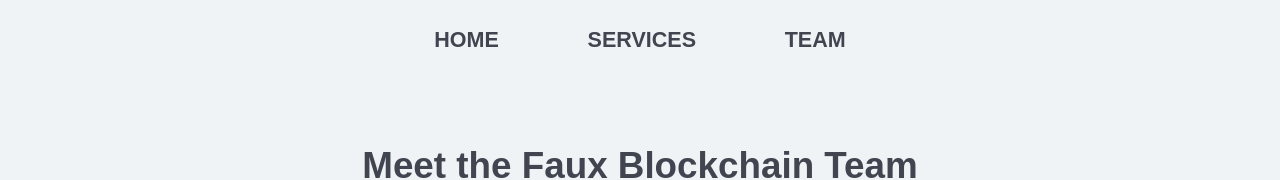
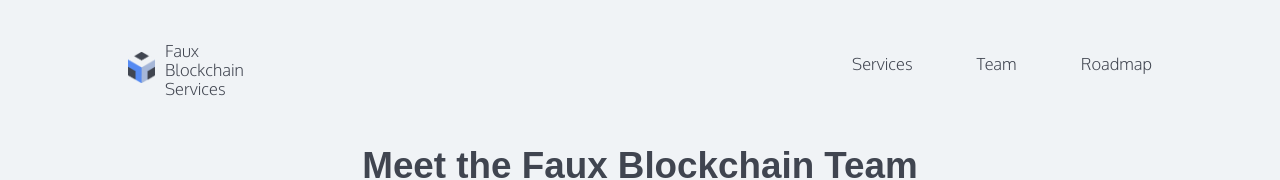
Before and after one commit to darzyx/faux-blockchain-services, a React (Create React App) app: page /team in a window 1280 px wide. Shown: the top 180 px of the page. Built offline with nearby package versions, Linux system fonts and the light colour scheme; a web font is replaced by a local one.

Commit message:
Replaces Navbar with styled Menu, adjusts page margins

```diff
--- a/src/App.js
+++ b/src/App.js
@@ -2,7 +2,7 @@ import React, { Component } from 'react'
 import { BrowserRouter, Route } from 'react-router-dom'
 import styled from 'styled-components'
 
-import Navbar from './components/Navbar'
+import Menu from './components/Menu'
 import Home from './components/Home'
 import Services from './components/Services'
 import Team from './components/Team'
@@ -21,7 +21,7 @@ class App extends Component {
     return (
       <BrowserRouter basename={process.env.PUBLIC_URL}>
         <AppWrapper>
-          <Navbar />
+          <Menu />
           <Route exact path='/' component={Home}/>
           <Route exact path='/services' component={Services}/>
           <Route exact path='/team' component={Team}/>
--- a/src/components/Footer.js
+++ b/src/components/Footer.js
@@ -15,7 +15,7 @@ const FooterWrapper = styled.div`
 
 const Grid = styled.div`
   display: grid;
-  padding: 5vh 15vw 5vh 15vw;
+  padding: 3vh 10vw 3vh 10vw;
   width: 100vw;
   color: white;
   @media (min-width: 700px) {
@@ -49,7 +49,7 @@ const Logo = styled.img`
 `
 
 const Divider = styled.hr`
-  width: 70vw;
+  width: 80vw;
   height: 1px;
   color: white;
   background: white;
@@ -58,7 +58,7 @@ const Divider = styled.hr`
 
 const Footing = styled.div`
   width: 100vw;
-  padding: 1vh 15vw 5vh 15vw;
+  padding: 1vh 10vw 5vh 10vw;
   font-size: 0.7rem;
   color: #AAB3C1;
   text-align: right;
--- a/src/components/Home.js
+++ b/src/components/Home.js
@@ -23,6 +23,7 @@ const Main = styled.div`
 
 const Content = styled.div`
   position: absolute;
+  max-width: 800px;
   margin: 10px 0 0 0;
   padding: 0;
   display: flex;
--- /dev/null
+++ b/src/components/Menu.js
@@ -0,0 +1,72 @@
+import React from 'react'
+import styled from 'styled-components'
+import { NavLink } from 'react-router-dom'
+
+const logoImg = require('../media/logo.png')
+
+const MenuWrapper = styled.div`
+  z-index: 1;
+  position: absolute;
+  top: 0;
+  left: 0;
+  width: 100vw;
+  padding: 3vh 10vw 3vh 10vw;
+  font-size: 0.9rem;
+`
+
+const MenuLeft = styled.div`
+  display: grid;
+  grid-template-columns: auto auto;
+  grid-gap: 10px;
+  height: 10vh;
+  float: left;
+`
+
+const MenuRight = styled.div`
+  display: grid;
+  grid-template-columns: auto auto auto;
+  grid-gap: 5vw;
+  height: 10vh;
+  float: right;
+`
+
+const MenuItem = styled.div`
+  align-self: center;
+  justify-self: center;
+`
+
+const Logo = styled.img`
+  width: 3.3825vh;
+  height: 3.8925vh;
+`
+
+const MenuLink = styled(NavLink)`
+  text-decoration: none;
+  color: #404550;
+  &:hover { color: rgba(85,138,242,1); }
+`
+
+const Menu = () =>
+  <MenuWrapper>
+    <MenuLeft>
+      <MenuItem>
+        <MenuLink to='/'><Logo alt='company logo' src={logoImg} /></MenuLink>
+      </MenuItem>
+      <MenuItem>
+        <MenuLink to='/'><p>Faux<br />Blockchain<br />Services</p></MenuLink>
+      </MenuItem>
+    </MenuLeft>
+    <MenuRight>
+      <MenuItem>
+        <MenuLink to='/services'><p>Services</p></MenuLink>
+      </MenuItem>
+      <MenuItem>
+        <MenuLink to='/team'><p>Team</p></MenuLink>
+      </MenuItem>
+      <MenuItem>
+        <MenuLink to='/'><p>Roadmap</p></MenuLink>
+      </MenuItem>
+    </MenuRight>
+  </MenuWrapper>
+
+export default Menu
--- a/src/components/Navbar.js
+++ /dev/null
@@ -1,54 +0,0 @@
-import React from 'react'
-import { NavLink } from 'react-router-dom'
-import styled from 'styled-components'
-
-const NavbarWrapper = styled.div`
-  z-index: 1;
-  position: absolute;
-  top: 0;
-  width: 100vw;
-  max-width: 500px;
-  height: 10vh;
-  display: grid;
-  align-items: center;
-  grid-template-columns: auto auto auto;
-`
-
-const NavbarColumn = styled.div`
-  text-align: center;
-  margin: 0;
-  padding: 0;
-`
-
-const NavbarLink = styled(NavLink)`
-  text-transform: uppercase;
-  text-decoration: none;
-  color: #404550;
-  &:hover { color: rgba(85,138,242,1); }
-`
-
-const NavbarText = styled.h3`
-  margin: 0;
-  padding: 0;
-`
-
-const Navbar = () =>
-  <NavbarWrapper>
-    <NavbarColumn>
-      <NavbarLink to='/'>
-        <NavbarText>Home</NavbarText>
-      </NavbarLink>
-    </NavbarColumn>
-    <NavbarColumn>
-      <NavbarLink to='/services'>
-        <NavbarText>Services</NavbarText>
-      </NavbarLink>
-    </NavbarColumn>
-    <NavbarColumn>
-      <NavbarLink to='/team'>
-        <NavbarText>Team</NavbarText>
-      </NavbarLink>
-    </NavbarColumn>
-  </NavbarWrapper>
-
-export default Navbar
```
